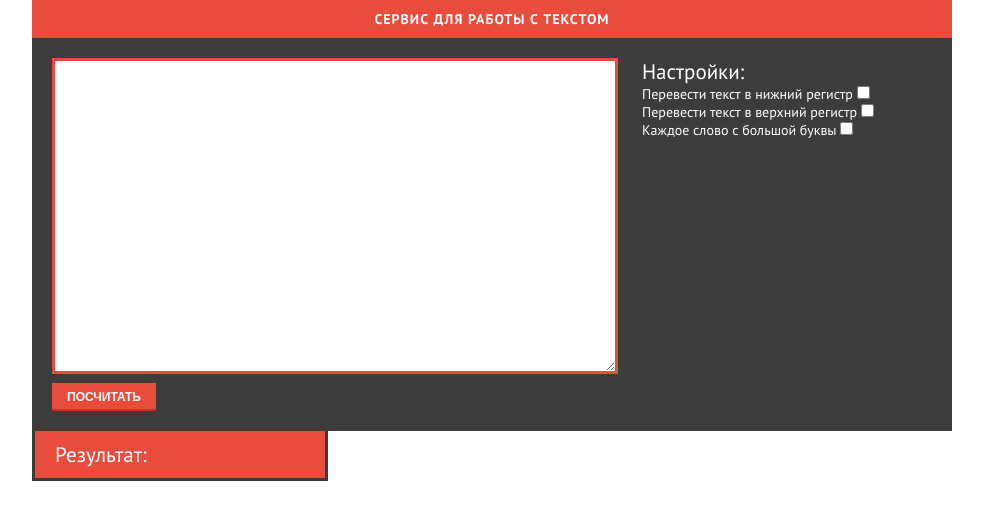
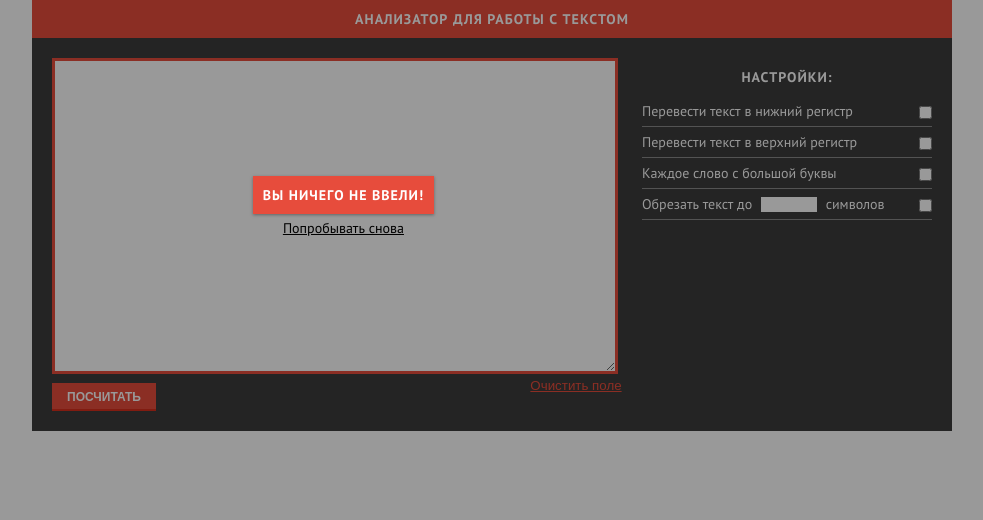
Before and after one commit to maxulyanov/Work-With-Text, a plain HTML site: page index.html in a window 1280 px wide. Both pictures are taken after a click on the button "ПОСЧИТАТЬ". Shown: the whole page, without its empty margins (148-1131 px from the left). Drawn offline with nearby package versions, Linux system fonts and the light colour scheme.

Commit message:
Version 1
Первая версия анализатора текста

```diff
--- a/css/style.css
+++ b/css/style.css
@@ -31,8 +31,11 @@ a{
     margin: 0 auto;
     font: 14px 'PT Sans', sans-serif;
     color: #FFF;
+    position: relative;
 }
-#wrapper > h2{
+#wrapper > h2,
+#form-action-right h2,
+#overcontent h2{
     font-size: 14px;
     background: #E74C3C;
     padding: 10px 0;
@@ -44,6 +47,9 @@ a{
 #form-action{
     background: #3C3C3C;
     padding: 20px;
+    position: relative;
+    z-index: 1;
+    overflow: hidden;
 }
 #form-action-left{
     width: 560px;
@@ -64,9 +70,26 @@ a{
     width: 290px;
     float: right;
 }
+#form-action-right h2{
+    background: transparent;
+}
+#form-action-right p{
+    border-bottom: 1px solid rgb(138, 138, 138);
+    padding: 6px 0;
+}
+#form-action-right p input{
+    float: right;
+    margin-top: 4px;
+}
+#form-action-right #CropLenTxt{
+    float: none;
+    width: 50px;
+    padding: 0px 3px;
+    margin: 0 5px;
+}
 #go{
     clear: both;
-    display: block;
+    float: left;
     background: #E74C3C;
     padding: 7px 15px 5px 15px;
     color: #FFF;
@@ -78,14 +101,73 @@ a{
     outline:none;
     border-bottom: 2px solid #D62E1C;
 }
-
+#go:active{
+    background: #CF3525;
+    border-bottom: 2px solid #444444;
+}
+#reset{
+    float: left;
+    margin-left: 370px;
+    margin-top: -5px;
+    background: none;
+    color: #E74C3C;
+    border: none;
+    outline: none;
+    text-decoration: underline;
+    width: 100px;
+    cursor: pointer;
+}
+#reset:hover{
+    color: #FFF;
+}
 #result{
     background: #E74C3C;
     padding: 10px 20px;
     width: 250px;
     border: 3px solid #3C3C3C;
     border-top: none;
+    position: relative;
+    top: -150px;
+}
+#result h2{
+    font-size: 14px;
+    letter-spacing: 1px;
+    font-weight: bold;
+    text-transform: uppercase;
+    margin-bottom: 5px;
 }
 #result span{
     display: block;
+    border-bottom: 1px solid white;
+    padding: 4px 0;
 }
+#result span strong{
+    float: right;
+}
+#overlay{
+    position: absolute;
+    top:0 ;
+    width: 100%;
+    height: 100%;
+    background: #000;
+}
+#overcontent{
+    position: absolute;
+    top: 37%;
+    left: 24%;
+    z-index: 3;
+}
+#overcontent h2{
+    padding: 10px;
+    box-shadow: 0px 1px 3px #646464;
+}
+#overcontent #ok{
+    display: block;
+    text-align: center;
+    padding: 5px 0;
+    color: black;
+    text-decoration: underline;
+}
+#overcontent #ok:hover{
+    text-decoration: none;
+}
--- a/index.html
+++ b/index.html
@@ -10,7 +10,7 @@
 </head>
 <body>
     <div id="wrapper">
-        <h2>Сервис для работы с текстом</h2>
+        <h2>Анализатор для работы с текстом</h2>
         <form id="form-action" action="#">
             <div id="form-action-left">
                 <p><textarea></textarea></p>
@@ -29,12 +29,23 @@
                     <label for="charAt">Каждое слово с большой буквы</label>
                     <input id="charAt" type="checkbox">
                 </p>
+                 <p>
+                    <label for="cropTxt">Обрезать текст до</label>
+                    <input type="text" id="CropLenTxt" maxlength="6"> символов
+                    <input id="cropTxt" type="checkbox">
+                </p>
             </div>
-            <button type="input" id="go">Посчитать</button>
+            <button type="button" id="go">Посчитать</button>
+            <button type="reset" id="reset">Очистить поле</button>
         </form>
         <div id="result">
-            <h2>Результат:</h2>
+            <h2>Результат анализа:</h2>
+        </div>
+        <div id="overcontent">
+            <h2>Вы ничего не ввели!</h2>
+            <a id="ok" href="#">Попробывать снова</a>
         </div>
     </div>
+    <div id="overlay"</div>
 </body>
 </html>
--- a/js/scripts.js
+++ b/js/scripts.js
@@ -4,20 +4,38 @@ $(function(){
     var spanS = $('<span>Знаков c пробелами: </span>');
     var spanN = $('<span>Знаков без пробелами: </span>');
     var spanW = $('<span>Слов: </span>');
+    var spanUW = $('<span>Уникальных слов: </span>');
+    var spanO = $('<span>Предложений: </span>');
+    var spanSN = $('<span>Пробелов: </span>');
+    var spanCN = $('<span>Запятых: </span>');
+    ok();
 
     //Действие
     $('#go').on('click', function(){
         var val = $('textarea').val();
+        var croplen = $('#CropLenTxt').val();
         if(val == ' ' || val == false){
-            alert('Введите текст!');
+            overlay();
             return false;
         }
+        $('#result').css('top', '-150px')
+
         var noSpaces = val.length;
         var spaces = val.replace(/ /g, "").length;
         var words = val;
         words = words.replace(/\r\n?|\n/g, ' ')
         .replace(/ {2,}/g, ' ').replace(/^ /, '').replace(/ $/, '');
         words = words.split(' ').length;
+        var offer = val;
+        offer = offer.split('.').length;
+        var uniqueElem = val;
+        uniqueElem = uniqueElem.split(' ');
+        var finalUnique = unique(uniqueElem);
+        finalUnique = finalUnique.length;
+        var sp = val;
+        var spacesN = lenSpan(sp);
+        var com = val;
+        var comNFinal = comN(com);
 
         reset();
 
@@ -28,12 +46,36 @@ $(function(){
         $(spanN).appendTo(result)
         $(spanW).append('<strong>' + words + '</strong>');
         $(spanW).appendTo('#result')
+        $(spanUW).append('<strong>' + finalUnique + '</strong>');
+        $(spanUW).appendTo('#result')
+        $(spanO).append('<strong>' +  offer + '</strong>');
+        $(spanO).appendTo('#result')
+        $(spanSN).append('<strong>' +  spacesN + '</strong>');
+        $(spanSN).appendTo('#result')
+        $(spanCN).append('<strong>' +  comNFinal + '</strong>');
+        $(spanCN).appendTo('#result')
 
+        $('#result').animate({
+            top : '0px'
+        }, 800)
 
         if($('#tolower').prop("checked")) makeToLower(val);
         if($('#toupper').prop("checked")) makeToUpper(val);
         if($('#charAt').prop("checked")) makecharAt(val);
+        if($('#cropTxt').prop("checked"))makeCrop(val, croplen);
 
+
+    });
+
+    //Сброс
+    $('#reset').on('click', function(){
+        $('#result').css('top', '-150px');
+    });
+
+
+    //Закрыть затемнение
+     $('#ok').on('click', function(){
+        ok();
     });
 
     //Проверка чекбоксов на противоречия
@@ -51,6 +93,13 @@ $(function(){
             $('#tolower').removeAttr('disabled')
         }
     })
+
+    //Ввод только целых чисел
+    $('#CropLenTxt').bind("change keyup input click", function() {
+        if(this.value.match(/[^0-9]/g)){
+        this.value = this.value.replace(/[^0-9]/g, '');
+        }
+    });
 
     //Функции
     function makeToLower(val){
@@ -77,5 +126,51 @@ $(function(){
 
     function reset(){
         $(document).find('#result span, #result strong').remove();
+    };
+
+    function makeCrop(val, croplen){
+        $('textarea').val(val.substr(0,croplen));
+    };
+
+    function unique(arr){
+        var obj = {};
+        for(var i = 0; i < arr.length; i++){
+            if(arr[i] == ''){
+                delete arr[i];
+            }
+            else{
+                var str = arr[i].toLowerCase();
+                obj[str] = true;
+            }
+        }
+        return Object.keys(obj);
+    };
+
+    function lenSpan(sp){
+        return sp.split(' ').length-1;
     }
+
+    function comN(com){
+        return com.split(',').length-1;
+    }
+
+    function overlay(){
+        $('#overlay').animate({
+            'opacity': '0.4',
+            'z-index' : '4'
+        }, 200)
+        $('#overcontent').animate({
+            'opacity': '1',
+            'z-index' : '5'
+        }, 200)
+    };
+
+    function ok(){
+        $('#overlay, #overcontent').css({
+            'opacity': '0',
+            'z-index' : '0'
+        })
+    };
+
+
 });
```
